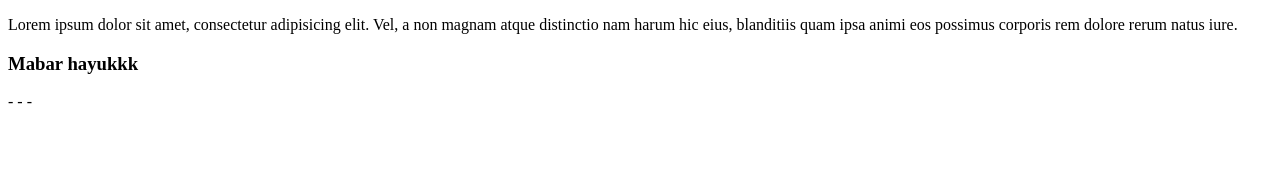
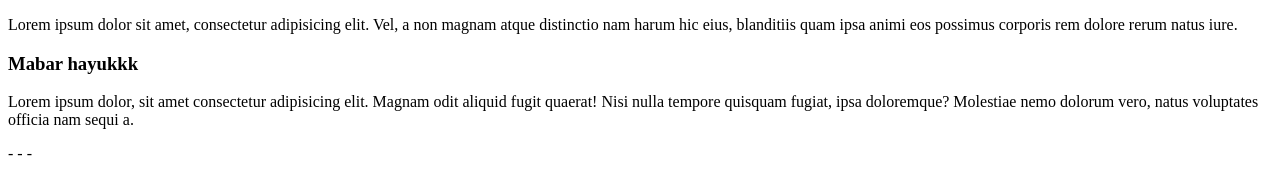
Before and after one commit to kervinpala/last-product, a plain HTML site: page index.html in a window 1280 px wide. Drawn offline with Linux system fonts and the light colour scheme.

Commit message:
modif file index.html lorem ipsum text == p

```diff
--- a/index.html
+++ b/index.html
@@ -14,6 +14,7 @@
     <div class="container">
         <div class="content">
             <h3>Mabar hayukkk</h3>
+            <p>Lorem ipsum dolor, sit amet consectetur adipisicing elit. Magnam odit aliquid fugit quaerat! Nisi nulla tempore quisquam fugiat, ipsa doloremque? Molestiae nemo dolorum vero, natus voluptates officia nam sequi a.</p>
         </div>
     </div>
 
```
